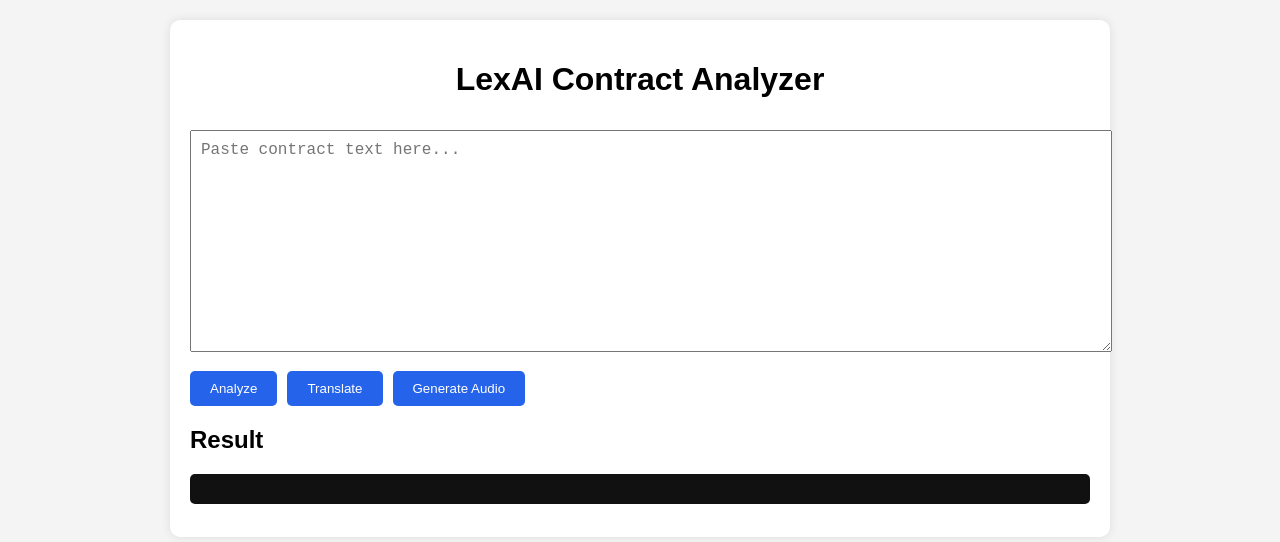
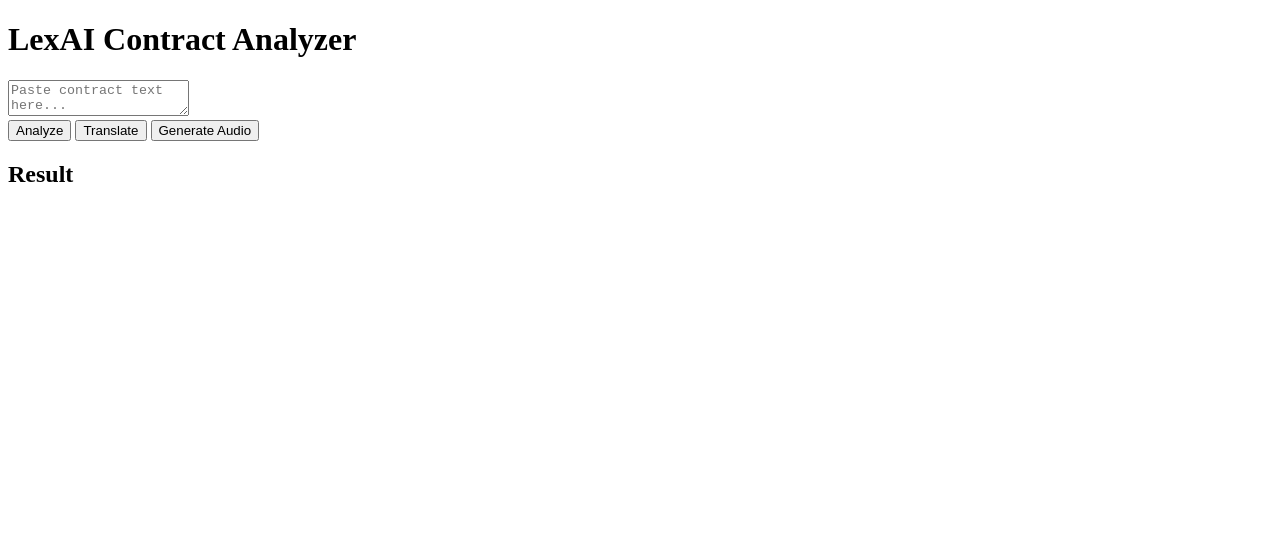
Before and after one commit to hareeninp/legal-backend, a plain HTML site: page frontend/index.html in a window 1280 px wide. Drawn offline with Linux system fonts and the light colour scheme.

Commit message:
Remove styling from style.css

```diff
--- a/frontend/style.css
+++ b/frontend/style.css
@@ -1,54 +0,0 @@
-body {
-    font-family: Arial, sans-serif;
-    background-color: #f4f4f4;
-    margin: 0;
-    padding: 20px;
-}
-
-.container {
-    max-width: 900px;
-    margin: auto;
-    background: white;
-    padding: 20px;
-    border-radius: 10px;
-    box-shadow: 0 0 10px rgba(0,0,0,0.1);
-}
-
-h1 {
-    text-align: center;
-}
-textarea {
-    width: 100%;
-    height: 200px;
-    padding: 10px;
-    margin-top: 10px;
-    font-size: 16px;
-}
-
-.buttons {
-    margin-top: 15px;
-    display: flex;
-    gap: 10px;
-}
-
-button {
-    padding: 10px 20px;
-    border: none;
-    background-color: #2563eb;
-    color: white;
-  border-radius: 5px;
-    cursor: pointer;
-}
-
-button:hover {
-    background-color: #1d4ed8;
-}
-
-pre {
-    background: #111;
-    color: #0f0;
-    padding: 15px;
-    border-radius: 5px;
-    overflow-x: auto;
-    margin-top: 20px;
-}
```
